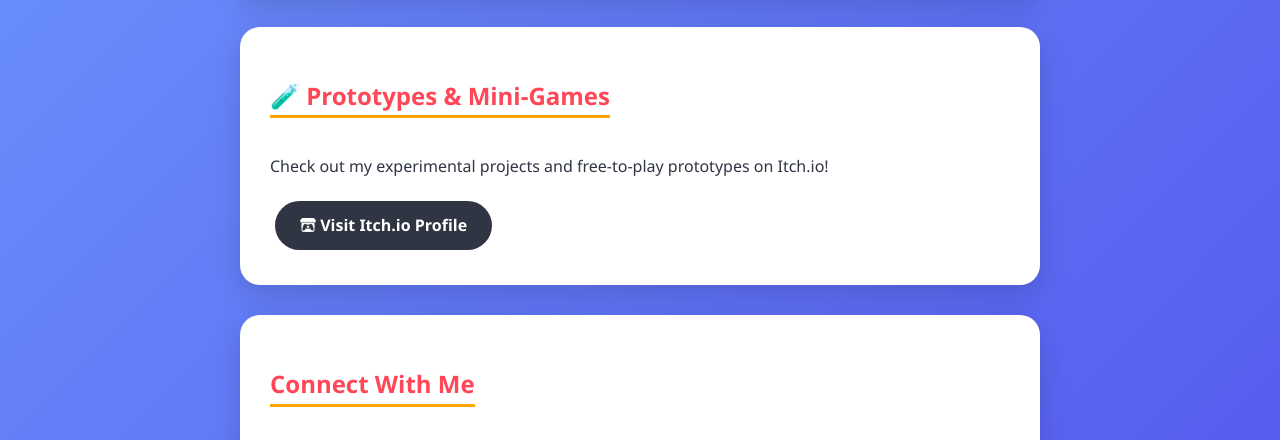
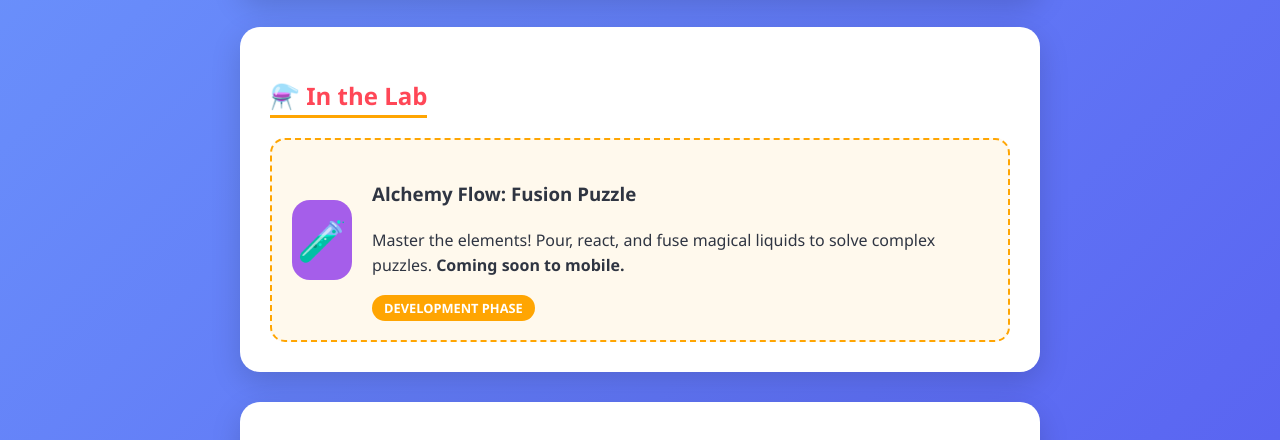
Before and after one commit to LeHien6601/lehien6601.github.io, a plain HTML site: page index.html in a window 1280 px wide. Shown: the part 756-1196 px from the top of the page. Drawn offline with Linux system fonts and the light colour scheme.

Commit message:
add development phase game

```diff
--- a/index.html
+++ b/index.html
@@ -139,7 +139,19 @@
             </div>
         </div>
     </div>
-
+    <div class="card">
+        <h2>⚗️ In the Lab</h2>
+        <div class="game-featured" style="border-color: var(--accent); background: #fff9ed;">
+            <div class="game-icon" style="background: #a55eea; color: white;">🧪</div>
+            <div>
+                <h3>Alchemy Flow: Fusion Puzzle</h3>
+                <p>Master the elements! Pour, react, and fuse magical liquids to solve complex puzzles. <strong>Coming soon to mobile.</strong></p>
+                <span style="font-size: 0.8rem; background: var(--accent); color: white; padding: 4px 12px; border-radius: 20px; font-weight: bold;">
+                    DEVELOPMENT PHASE
+                </span>
+            </div>
+        </div>
+    </div>
     <div class="card">
         <h2>🧪 Prototypes & Mini-Games</h2>
         <p>Check out my experimental projects and free-to-play prototypes on Itch.io!</p>
@@ -165,7 +177,7 @@
 
 <footer>
     <p>&copy; 2026 LNHGames. All rights reserved.</p>
-    <p><a href="/data-deletion">Data Deletion Request</a></p>
+    <p><a href="/data-deletion/">Data Deletion Request</a></p>
     <p><a href="/policy/">Privacy Support</a></p>
 </footer>
 
```
